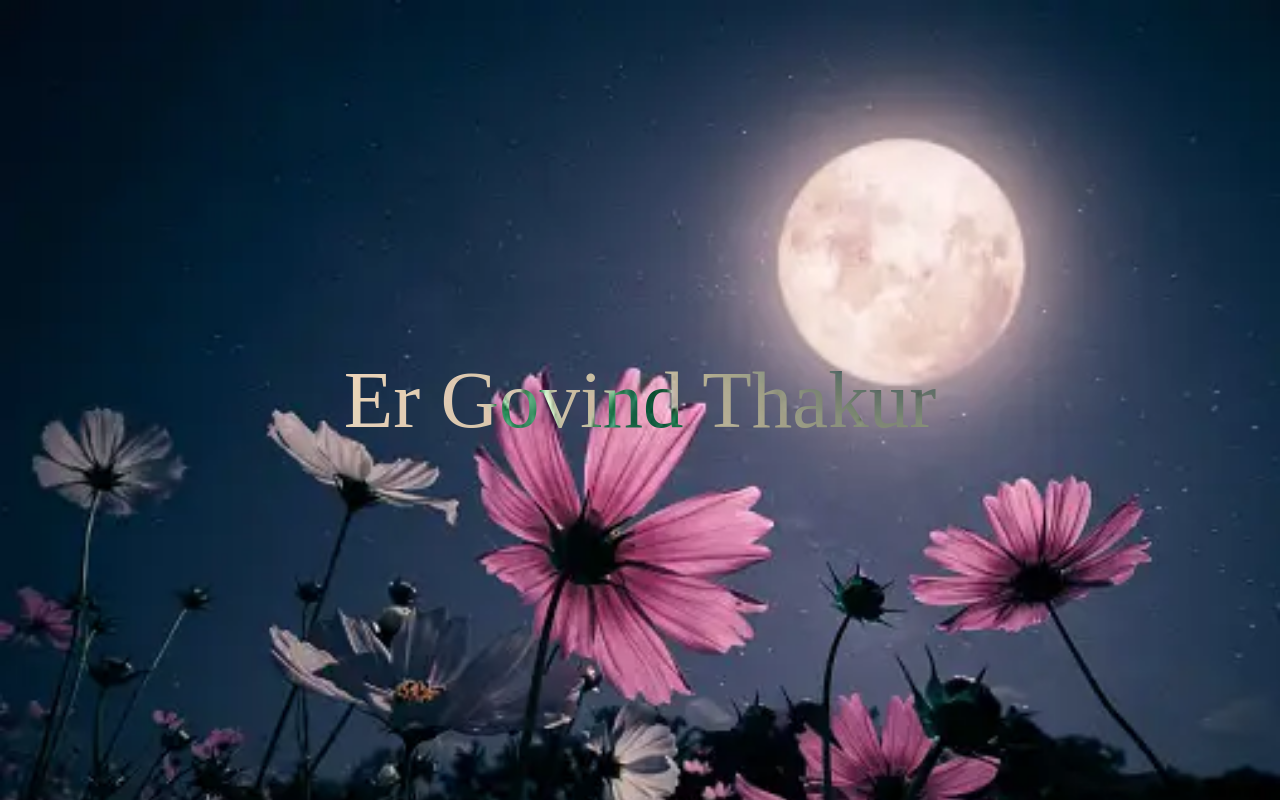
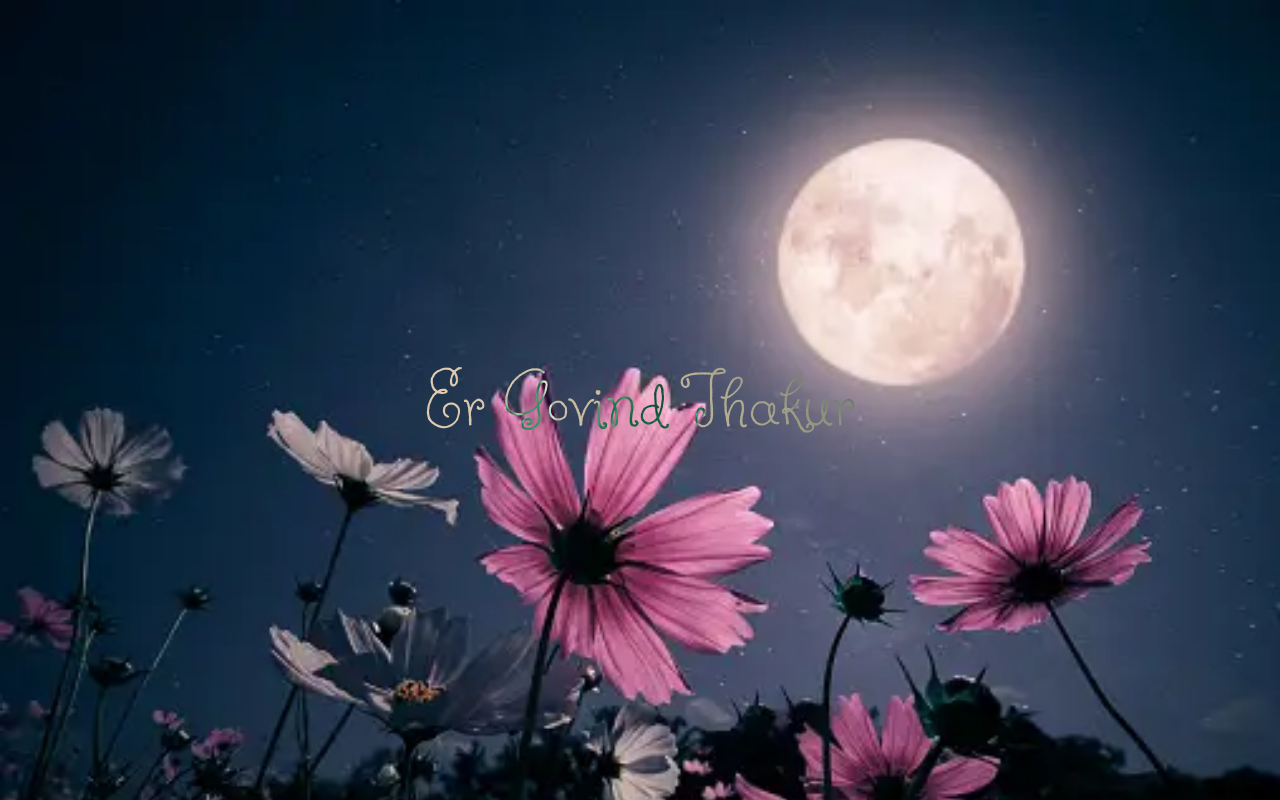
Before and after one commit to ErGovindthakur/JobDone, a plain HTML site: page index.html in a window 1280 px wide. Drawn offline with Linux system fonts and the light colour scheme.

Commit message:
Second change in fonts

```diff
--- a/style.css
+++ b/style.css
@@ -1,3 +1,7 @@
+@font-face {
+    font-family: buttermilk;
+    src: url(./buttermilk.woff2);
+}
 *{
     margin: 0;
     padding: 0;
```
Also changed, not shown: buttermilk.ttf (deleted), buttermilk.woff2 (added).
